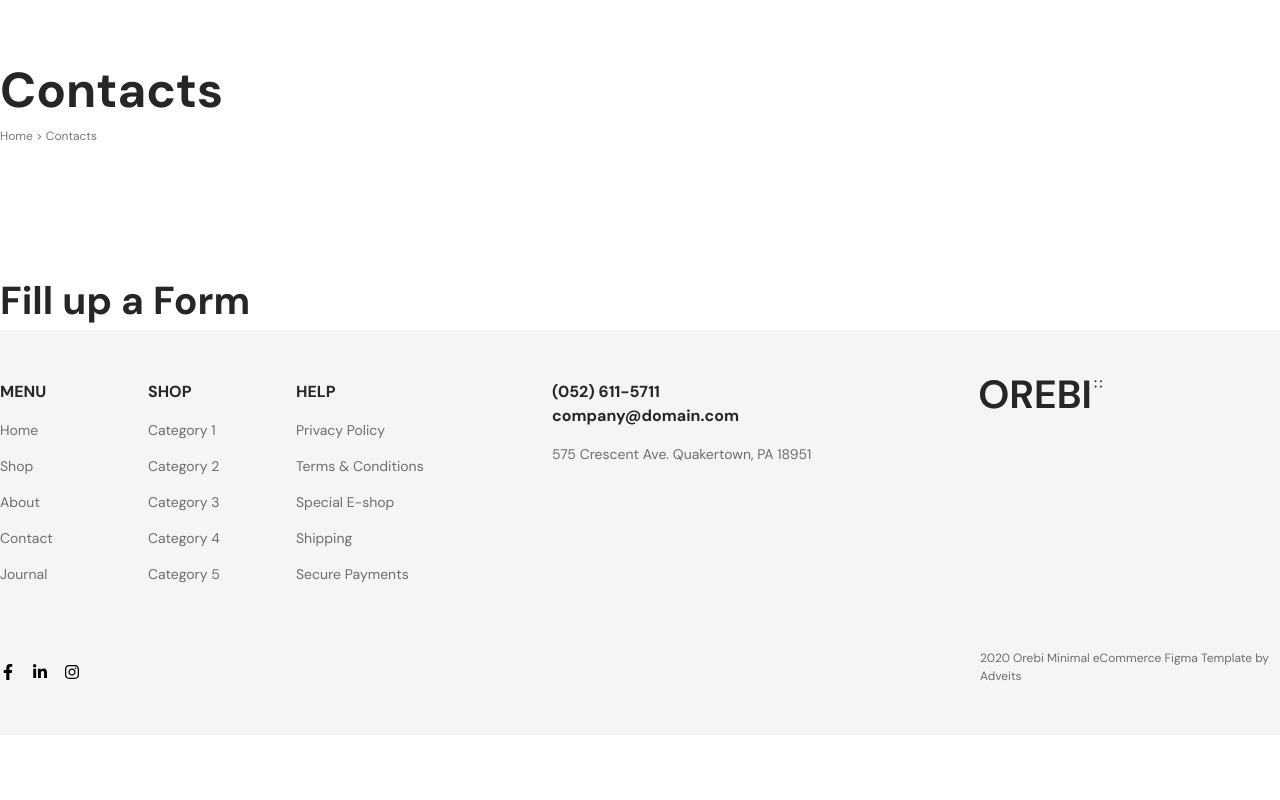
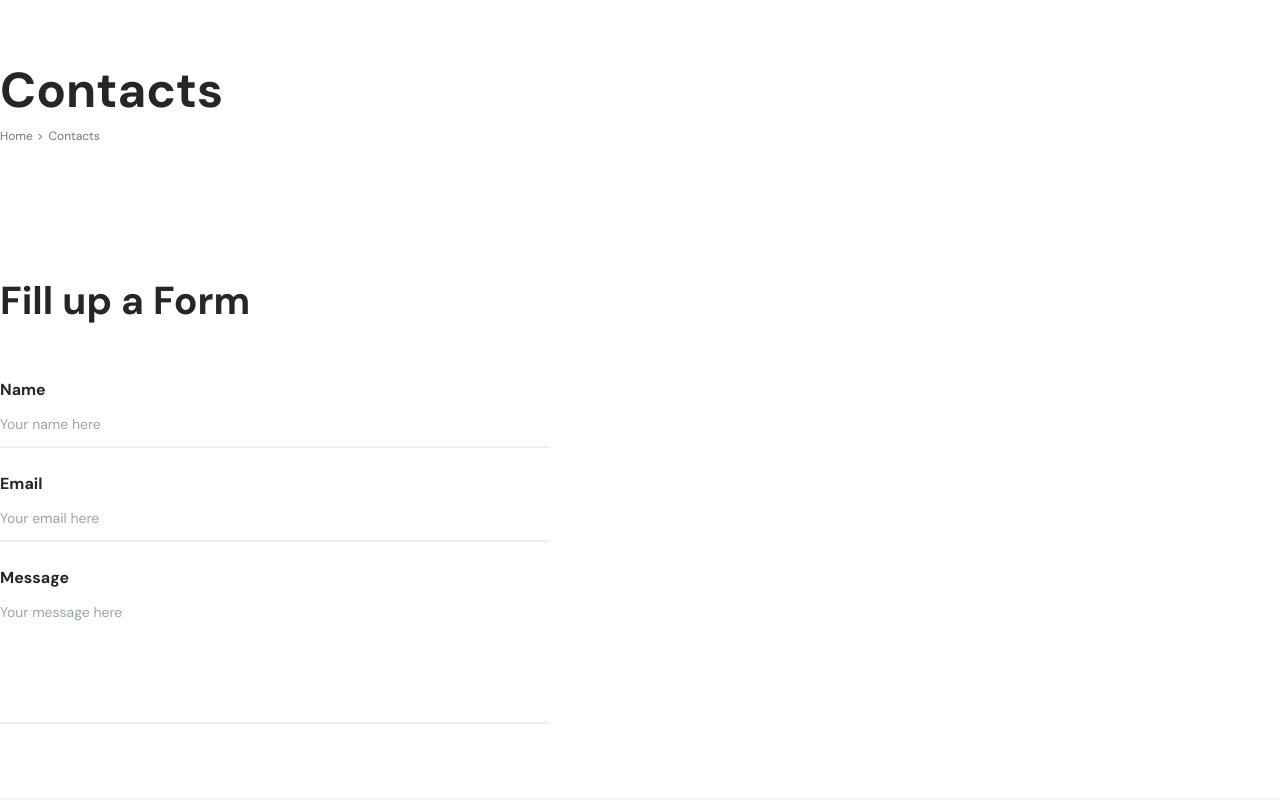
Before and after one commit to Mamunur-rahman-khan/Orebi, a React (Vite) app: page /contacts in a window 1280 px wide. Shown: the part 260-1060 px from the top of the page. Before the commit the page ends 995 px from the top, so only its background shows below. Built offline with nearby package versions, Linux system fonts and the light colour scheme.

Commit message:
contact page update

```diff
--- a/src/components/Badge.jsx
+++ b/src/components/Badge.jsx
@@ -2,7 +2,7 @@ import React from 'react'
 
 const Badge = ({ bdgeName, className }) => {
     return (
-        <div className={`font-dm font-bold text-sm py-3 px-8 bg-black text-white w-[90px] ${className}`}>{bdgeName}</div>
+        <div className={`font-dm font-bold text-sm py-3 px-8 bg-slate-950 text-white w-[90px] ${className}`}>{bdgeName}</div>
     )
 }
 
--- /dev/null
+++ b/src/components/Button.jsx
@@ -0,0 +1,9 @@
+import React from 'react'
+
+const Button = ({ btnName, className }) => {
+    return (
+        <button className={`font-dm font-bold text-sm text-white px-24 py-6 ${className}`}>{btnName}</button>
+    )
+}
+
+export default Button
--- /dev/null
+++ b/src/components/FormText.jsx
@@ -0,0 +1,12 @@
+import React from 'react'
+import Heading from './Heading'
+
+const FormText = ({ FormHead }) => {
+    return (
+        <>
+            <Heading as={'h6'} text={FormHead} className={'font-dm font-bold text-base text-menuTextHov'} />
+        </>
+    )
+}
+
+export default FormText
--- a/src/pages/About.jsx
+++ b/src/pages/About.jsx
@@ -7,6 +7,7 @@ import Image from '../components/Image'
 // Images
 import Prod1 from '../assets/aboutImg1.png'
 import Prod2 from '../assets/aboutImg2.png'
+import { Link } from 'react-router-dom'
 
 const About = () => {
     return (
@@ -17,15 +18,28 @@ const About = () => {
                     {/* About page header part start */}
                     <div>
                         <Text ShopHeading={'About'} />
-                        <Text BreadText={'Home  >  About'} />
+                        {/* <Text BreadText={'Home  >  About'} /> */}
+                        <Flex className={'gap-x-[1px]'}>
+                            <Link to={'/'}>
+                                <Text BreadText={'Home'} />
+                            </Link>
+                            <Text BreadText={'>'} />
+                            <Link to={'/about'}>
+                                <Text BreadText={'About'} />
+                            </Link>
+                        </Flex>
                     </div>
                     {/* About page header part end */}
 
                     {/* About page image part start */}
                     <div className='mt-32'>
                         <Flex className={'gap-x-8'}>
-                            <Image imgSrc={Prod1} imgAlt={'About Image1'} className={'w-[700px] h-[696px]'} />
-                            <Image imgSrc={Prod2} imgAlt={'About Image2'} className={'w-[700px] h-[696px]'} />
+                            <Link to={'/about'}>
+                                <Image imgSrc={Prod1} imgAlt={'About Image1'} className={'w-[700px] h-[696px]'} />
+                            </Link>
+                            <Link to={'/about'}>
+                                <Image imgSrc={Prod2} imgAlt={'About Image2'} className={'w-[700px] h-[696px]'} />
+                            </Link>
                         </Flex>
                     </div>
                     {/* About page image part end */}
--- a/src/pages/Contacts.jsx
+++ b/src/pages/Contacts.jsx
@@ -1,6 +1,10 @@
 import React from 'react'
 import Container from '../components/Container'
 import Text from '../components/Text'
+import Flex from '../components/Flex'
+import { Link } from 'react-router-dom'
+import FormText from '../components/FormText'
+import Button from '../components/Button'
 
 const Contacts = () => {
     return (
@@ -10,7 +14,15 @@ const Contacts = () => {
                 {/* Contacts page header part start */}
                 <div className='mt-32'>
                     <Text ShopHeading={'Contacts'} />
-                    <Text BreadText={'Home  >  Contacts'} />
+                    <Flex className={'gap-x-[1px]'}>
+                        <Link to={'/'}>
+                            <Text BreadText={'Home'} />
+                        </Link>
+                        <Text BreadText={'>'} />
+                        <Link to={'/Contacts'}>
+                            <Text BreadText={'Contacts'} />
+                        </Link>
+                    </Flex>
                 </div>
                 {/* Contacts page header part end */}
 
@@ -18,6 +30,22 @@ const Contacts = () => {
                 <div className='mt-32'>
                     <Text SHeading={'Fill up a Form'} />
                 </div>
+                <section className='mt-12'>
+                    <div>
+                        <FormText FormHead={'Name'} />
+                        <input type="text" placeholder='Your name here' className='border-b-2 border-b-[#F0F0F0] font-dm text-sm py-3 w-[550px]' />
+                    </div>
+                    <div className='mt-6'>
+                        <FormText FormHead={'Email'} />
+                        <input type="text" placeholder='Your email here' className='border-b-2 border-b-[#F0F0F0] font-dm text-sm py-3 w-[550px]' />
+                    </div>
+                    <div className='mt-6'>
+                        <FormText FormHead={'Message'} />
+                        {/* <input type="text" placeholder='Your email here' className='border-b-2 font-dm text-sm py-3 w-[550px]' /> */}
+                        <textarea name="message" placeholder='Your message here' className='border-b-2 border-b-[#F0F0F0] font-dm text-sm pt-3 pb-20 w-[550px] resize-none' />
+                    </div>
+                    <Button btnName={'Post'} />
+                </section>
                 {/* Contacts page form part end */}
 
             </Container>
```
